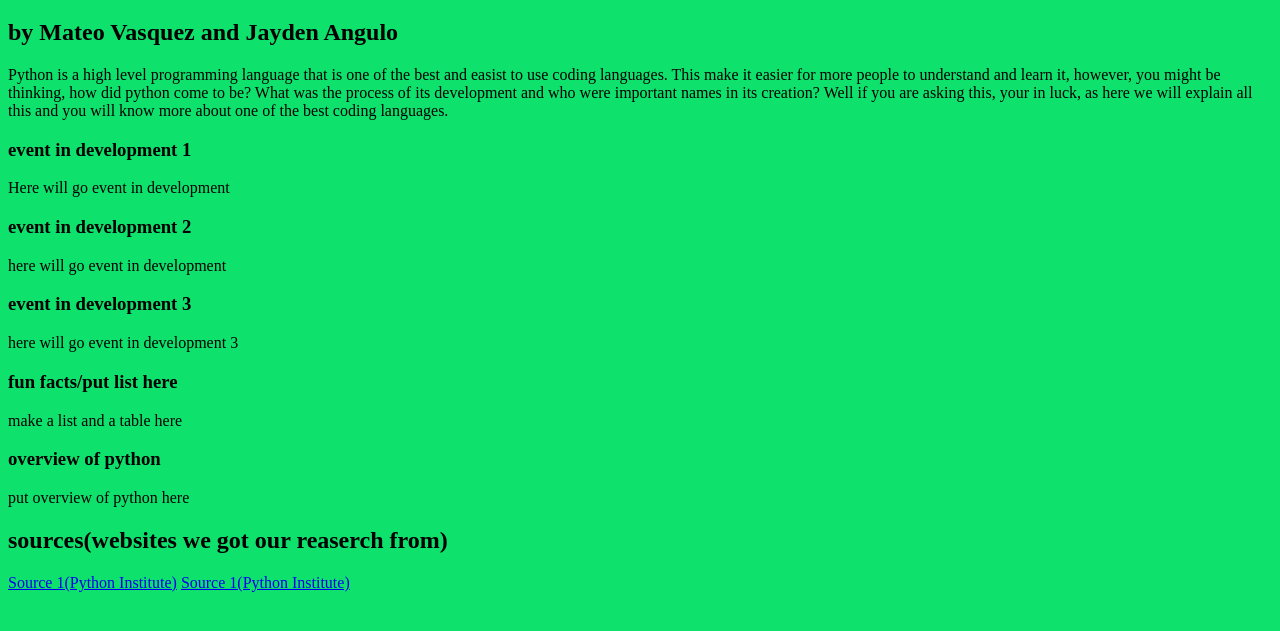
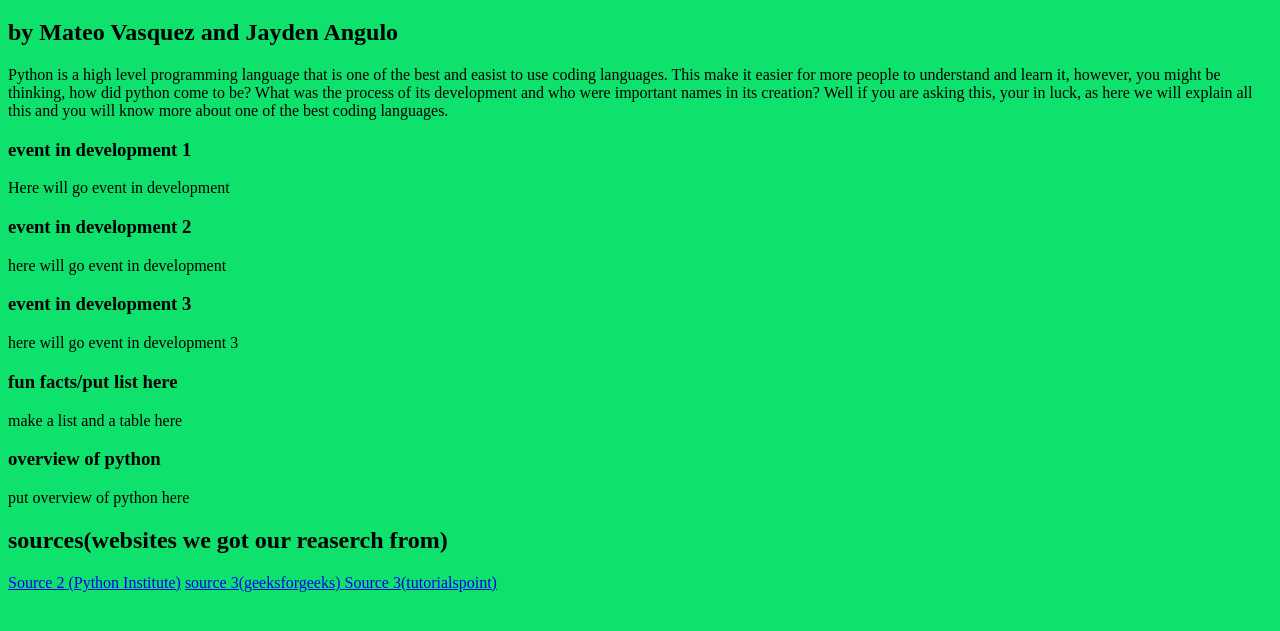
Before and after one commit to M4FC/Weblong-HTML-CSS-project, a plain HTML site: page index.html in a window 1280 px wide. Shown: the part 61-692 px from the top of the page. Drawn offline with Linux system fonts and the light colour scheme.

Commit message:
hahaha more links>;)

```diff
--- a/index.html
+++ b/index.html
@@ -24,5 +24,5 @@
 <h3> overview of python</h3>
 <p> put overview of python here</p>
 <h2> sources(websites we got our reaserch from)</h2>
-<a href="https://pythoninstitute.org/about-python" target=" _blank">Source 1(Python Institute)</a> <a href="https://www.geeksforgeeks.org/python/history-of-python/" target=" _blank">Source 1(Python Institute)</a>
+<a href="https://pythoninstitute.org/about-python" target=" _blank">Source 2 (Python Institute)</a> <a href="https://www.geeksforgeeks.org/python/history-of-python/" target=" _blank">source 3(geeksforgeeks) <a href="https://www.tutorialspoint.com/python/python_history.htm" target=" _blank">Source 3(tutorialspoint)</a>
 </body>
```
